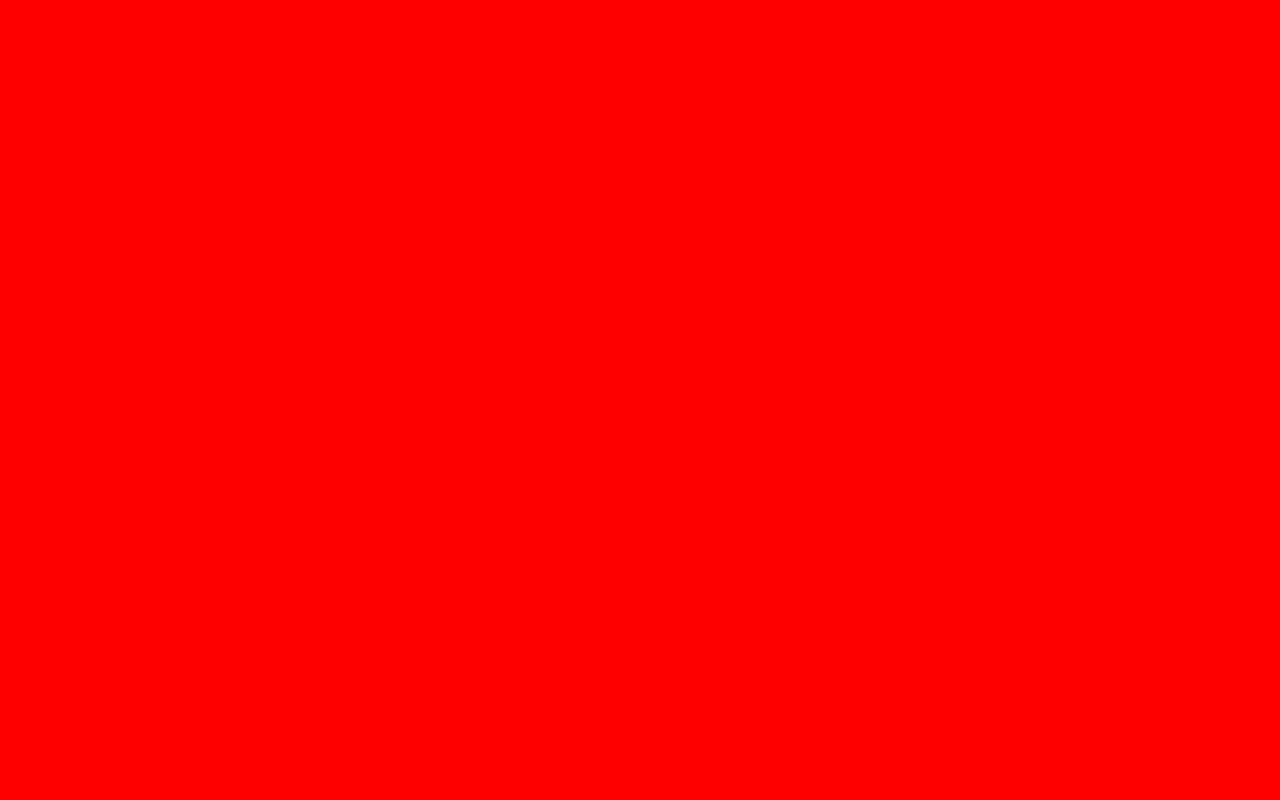
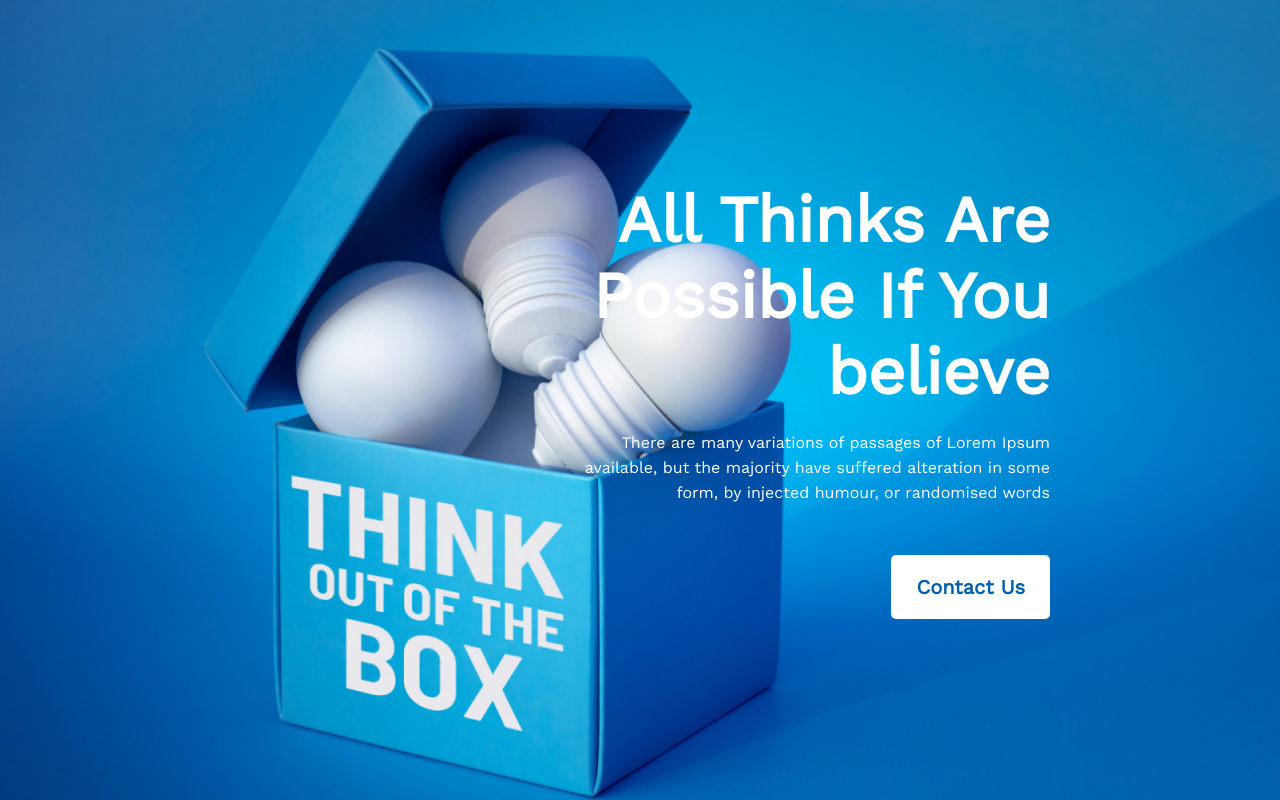
Before and after one commit to sakib-sarder/new-year-new-me, a plain HTML site: page index.html in a window 1280 px wide. Shown: the top 800 px of the page. Drawn offline with nearby package versions, Linux system fonts and the light colour scheme.

Commit message:
header done

```diff
--- a/Styles/style.css
+++ b/Styles/style.css
@@ -1,5 +1,50 @@
 *{
     margin: 0px;
     padding: 0px;
-    background-color: red;
+    font-family: 'Work Sans', sans-serif;
+    box-sizing: border-box;
+
 }
+.btn-primary{
+    padding: 20px 25px;
+    border: none;
+    border-radius: 5px;
+    background-color: #FFFFFF;
+    font-size: 20px;
+    font-weight: 600;
+    color: #005FAC;
+}
+/* Header Part */
+#header{
+    height: 100vh;
+    width: 100%;
+    background-image: url(../images/banner/banner3.png);
+    background-repeat: no-repeat;
+    background-size: cover;
+    display: flex;
+    align-items: center;
+    justify-content:end;
+}
+.header-content{
+    margin-right:230px
+    ;
+}
+.content-title{
+    color: #FFFFFF;
+    font-weight: 700;
+    font-size: 65px;
+    line-height: 76px;
+    padding-bottom: 20px;
+    text-align: right;
+}
+.title-description{
+    color: #FFFFFF;
+    padding-bottom: 50px;
+    line-height: 25px;
+    text-align: right;
+}
+.header-btn{
+    margin-left: 360px;
+}
+
+/* End Header Part */
--- a/index.html
+++ b/index.html
@@ -1,21 +1,45 @@
 <!DOCTYPE html>
 <html lang="en">
+
 <head>
     <meta charset="UTF-8">
     <meta http-equiv="X-UA-Compatible" content="IE=edge">
     <meta name="viewport" content="width=device-width, initial-scale=1.0">
+    <link rel="preconnect" href="https://fonts.googleapis.com">
+    <link rel="preconnect" href="https://fonts.gstatic.com" crossorigin>
+    <link
+        href="https://fonts.googleapis.com/css2?family=Inter&family=Lobster&family=Noto+Sans:wght@500;600&family=Open+Sans&family=Work+Sans&display=swap"
+        rel="stylesheet">
     <link rel="stylesheet" href="./Styles/style.css">
     <title>Document</title>
 </head>
+
 <body>
-    <header class="header">
-
+    <header>
+        <div id="header">
+            <div class="header-content">
+                <h1 class="content-title">All Thinks Are <br>Possible If You <br>believe</h1>
+                <p class="title-description">There are many variations of passages of Lorem Ipsum <br>available, but the
+                    majority have suffered alteration in some <br> form, by injected humour, or randomised words</p>
+                <div class="header-btn"><button class="btn-primary">Contact Us</button>
+                </div>
+            </div>
+        </div>
     </header>
-    <main id="main">
-
+    <main>
+        <div id="previous-year">
+            <div>
+                <img src="./images/person.png">
+            </div>
+            <div>
+                <h2 class="failure-header">My failures of previous year</h2>
+                <p class="failure-description">Contrary to popular belief, Lorem Ipsum is not <br> simply random text. It has roots in a piece of <br> classical Latin literature from 45 BC, making it over <br> 2000 years old. Richard McClintock.</p>
+            </div>
+        </div>
     </main>
     <footer id="foot">
 
     </footer>
 </body>
+
 </html>
```
